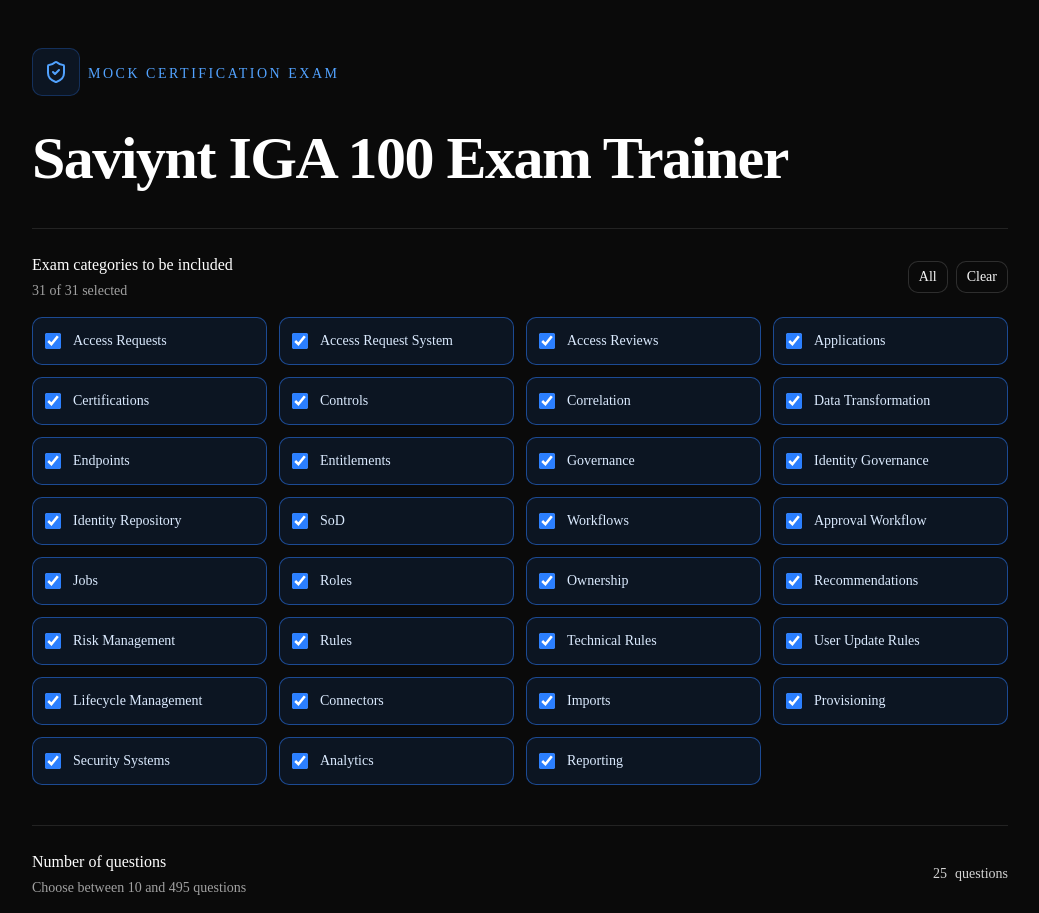
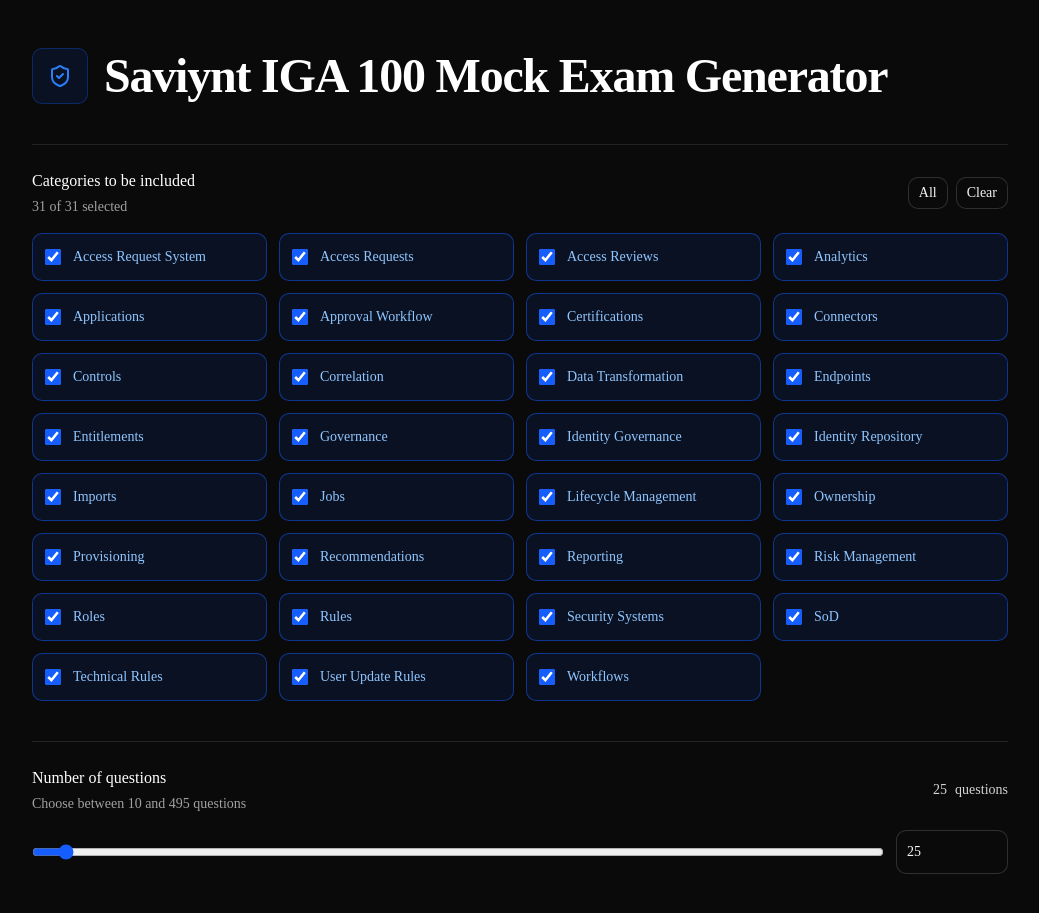
Before and after one commit to Augerr/Certifier, a Next.js app: page / in a window 1280 px wide. Shown: the top 913 px of the page, without its empty margins (120-1159 px from the left). Built offline with nearby package versions, Linux system fonts and the light colour scheme; no server answers; the database is empty.

Commit message:
ui improvements

```diff
--- a/components/AnalyticsOverview.tsx
+++ b/components/AnalyticsOverview.tsx
@@ -81,11 +81,13 @@
     return (
       <section className="mt-10 border-t border-white/10 pt-6">
         <div className="flex items-center gap-3">
-          <div className="flex size-10 items-center justify-center rounded-lg border border-white/10 bg-neutral-900 text-neutral-300">
+          <div className="flex size-10 items-center justify-center rounded-lg border border-blue-600/30 bg-blue-600/10 text-blue-500">
             <Activity className="size-5" aria-hidden="true" />
           </div>
           <div>
-            <h2 className="text-base font-medium text-white">Performance History</h2>
+            <h2 className="text-base font-medium text-white">
+              Performance History
+            </h2>
             <p className="mt-1 text-sm text-neutral-400">
               Complete an exam to start tracking weak areas.
             </p>
@@ -99,11 +101,13 @@
     <section className="mt-10 border-t border-white/10 pt-6">
       <div className="flex flex-col gap-3 sm:flex-row sm:items-center sm:justify-between">
         <div className="flex items-center gap-3">
-          <div className="flex size-10 items-center justify-center rounded-lg border border-emerald-500/25 bg-emerald-500/10 text-emerald-400">
+          <div className="flex size-12 items-center justify-center rounded-lg border border-blue-600/30 bg-blue-600/10 text-blue-500">
             <BarChart3 className="size-5" aria-hidden="true" />
           </div>
           <div>
-            <h2 className="text-base font-medium text-white">Performance History</h2>
+            <h2 className="text-lg font-medium text-white">
+              Performance History
+            </h2>
             <p className="mt-1 text-sm text-neutral-400">
               {analytics.totalAttempts} attempts /{" "}
               {analytics.totalQuestionsAnswered} questions answered
@@ -130,7 +134,7 @@
         <div className="rounded-lg border border-white/10 bg-neutral-900/60 p-4">
           <div className="mb-4 flex items-center gap-2">
             <Target className="size-4 text-red-400" aria-hidden="true" />
-            <h3 className="text-sm font-medium text-white">Weakest Categories</h3>
+            <h3 className="font-medium text-white">Weakest Categories</h3>
           </div>
           <BucketList
             buckets={analytics.weakCategories}
@@ -140,7 +144,7 @@
 
         <div className="space-y-4">
           <div className="rounded-lg border border-white/10 bg-neutral-900/60 p-4">
-            <h3 className="mb-4 text-sm font-medium text-white">
+            <h3 className="mb-4 font-medium text-white">
               Difficulty Performance
             </h3>
             <BucketList
@@ -151,7 +155,7 @@
           </div>
 
           <div className="rounded-lg border border-white/10 bg-neutral-900/60 p-4">
-            <h3 className="mb-4 text-sm font-medium text-white">Recent Attempts</h3>
+            <h3 className="mb-4 font-medium text-white">Recent Attempts</h3>
             <div className="space-y-2">
               {analytics.recentAttempts.map((attempt) => (
                 <div
--- a/components/QuizSetup.tsx
+++ b/components/QuizSetup.tsx
@@ -27,16 +27,26 @@
   const allCategoriesSelected =
     selectedCategories.length === examCategories.length;
   const [categoryCounts, setCategoryCounts] = useState<CategoryCounts | null>(
-    null
+    null,
   );
   const [analytics, setAnalytics] = useState<QuizAnalytics | null>(null);
+  const sortedExamCategories = useMemo(
+    () => [...examCategories].sort((a, b) => a.localeCompare(b)),
+    []
+  );
 
   const availableQuestionCount = useMemo(() => {
     if (!categoryCounts) return 0;
-    return selectedCategories.reduce((sum, c) => sum + (categoryCounts[c] || 0), 0);
+    return selectedCategories.reduce(
+      (sum, c) => sum + (categoryCounts[c] || 0),
+      0,
+    );
   }, [categoryCounts, selectedCategories]);
   const maxQuestionCount = Math.max(minQuestionCount, availableQuestionCount);
-  const displayQuestionCount = clampQuestionCount(questionCount, maxQuestionCount);
+  const displayQuestionCount = clampQuestionCount(
+    questionCount,
+    maxQuestionCount,
+  );
 
   const startHref = useMemo(() => {
     const params = new URLSearchParams();
@@ -87,26 +97,21 @@
     setSelectedCategories((currentCategories) =>
       currentCategories.includes(category)
         ? currentCategories.filter(
-            (currentCategory) => currentCategory !== category
+            (currentCategory) => currentCategory !== category,
           )
-        : [...currentCategories, category]
+        : [...currentCategories, category],
     );
   }
 
   return (
     <main className="min-h-screen bg-neutral-950 text-neutral-50">
       <section className="mx-auto flex min-h-screen w-full max-w-5xl flex-col justify-center px-6 py-12">
-        <div className="flex">
-          <div className="mb-8 flex h-12 w-12 items-center justify-center rounded-lg border border-blue-500/25 bg-blue-500/10 text-blue-400">
+        <div className="flex max-w-4xl items-center gap-4">
+          <div className="flex h-12 w-12 shrink-0 items-center justify-center rounded-lg border border-blue-600/30 bg-blue-600/10 text-blue-500 sm:h-14 sm:w-14">
             <ShieldCheck className="size-6" aria-hidden="true" />
           </div>
-          <p className="mt-4 ml-2 text-sm font-medium uppercase tracking-[0.18em] text-blue-400">
-            Mock certification exam
-          </p>
-        </div>
-        <div className="max-w-3xl">
-          <h1 className="text-4xl font-semibold tracking-tight text-white sm:text-6xl">
-            Saviynt IGA 100 Exam Trainer
+          <h1 className="text-3xl font-semibold tracking-tight text-white sm:text-5xl">
+            Saviynt IGA 100 Mock Exam Generator
           </h1>
         </div>
 
@@ -114,7 +119,7 @@
           <div className="flex flex-col gap-3 sm:flex-row sm:items-center sm:justify-between">
             <div>
               <h2 className="text-base font-medium text-white">
-                Exam categories to be included
+                Categories to be included
               </h2>
               <p className="mt-1 text-sm text-neutral-400">
                 {selectedCategories.length} of {examCategories.length} selected
@@ -141,7 +146,7 @@
           </div>
 
           <div className="mt-4 grid gap-3 sm:grid-cols-2 lg:grid-cols-4">
-            {examCategories.map((category) => {
+            {sortedExamCategories.map((category) => {
               const isSelected = selectedCategories.includes(category);
 
               return (
@@ -149,15 +154,15 @@
                   key={category}
                   className={`flex min-h-12 cursor-pointer items-center gap-3 rounded-lg border px-3 py-2 text-sm transition ${
                     isSelected
-                      ? "border-blue-500/50 bg-blue-500/10 text-blue-100"
-                      : "border-white/10 bg-neutral-900/60 text-neutral-300 hover:border-white/25 hover:bg-neutral-900"
+                      ? "border-blue-600/50 bg-blue-600/10 text-blue-300"
+                      : "border-white/10 bg-neutral-900/60 text-neutral-300 opacity-45 hover:border-white/25 hover:bg-neutral-900 hover:opacity-80"
                   }`}
                 >
                   <input
                     type="checkbox"
                     checked={isSelected}
                     onChange={() => toggleCategory(category)}
-                    className="size-4 accent-blue-500"
+                    className="size-4 accent-blue-600"
                   />
                   <span>{category}</span>
                 </label>
@@ -194,12 +199,12 @@
                 setQuestionCount(
                   clampQuestionCount(
                     Number(event.currentTarget.value),
-                    maxQuestionCount
-                  )
+                    maxQuestionCount,
+                  ),
                 )
               }
               disabled={selectedCategories.length === 0}
-              className="h-2 w-full cursor-pointer accent-blue-500 disabled:cursor-not-allowed disabled:opacity-40"
+              className="h-2 w-full cursor-pointer accent-blue-600 disabled:cursor-not-allowed disabled:opacity-40"
             />
             <Input
               type="number"
@@ -210,8 +215,8 @@
                 setQuestionCount(
                   clampQuestionCount(
                     Number(event.currentTarget.value),
-                    maxQuestionCount
-                  )
+                    maxQuestionCount,
+                  ),
                 )
               }
               disabled={selectedCategories.length === 0}
@@ -225,7 +230,7 @@
             <Button
               type="button"
               size="lg"
-              className="h-11 bg-blue-500 px-5 text-white hover:bg-blue-400"
+              className="h-11 bg-blue-600 px-5 text-white hover:bg-blue-500"
               disabled
             >
               Start Mock Exam
@@ -235,7 +240,7 @@
             <Button
               asChild
               size="lg"
-              className="h-11 bg-blue-500 px-5 text-white hover:bg-blue-400"
+              className="h-11 bg-blue-600 px-5 text-white hover:bg-blue-500"
             >
               <Link href={startHref}>
                 Start Mock Exam
```
